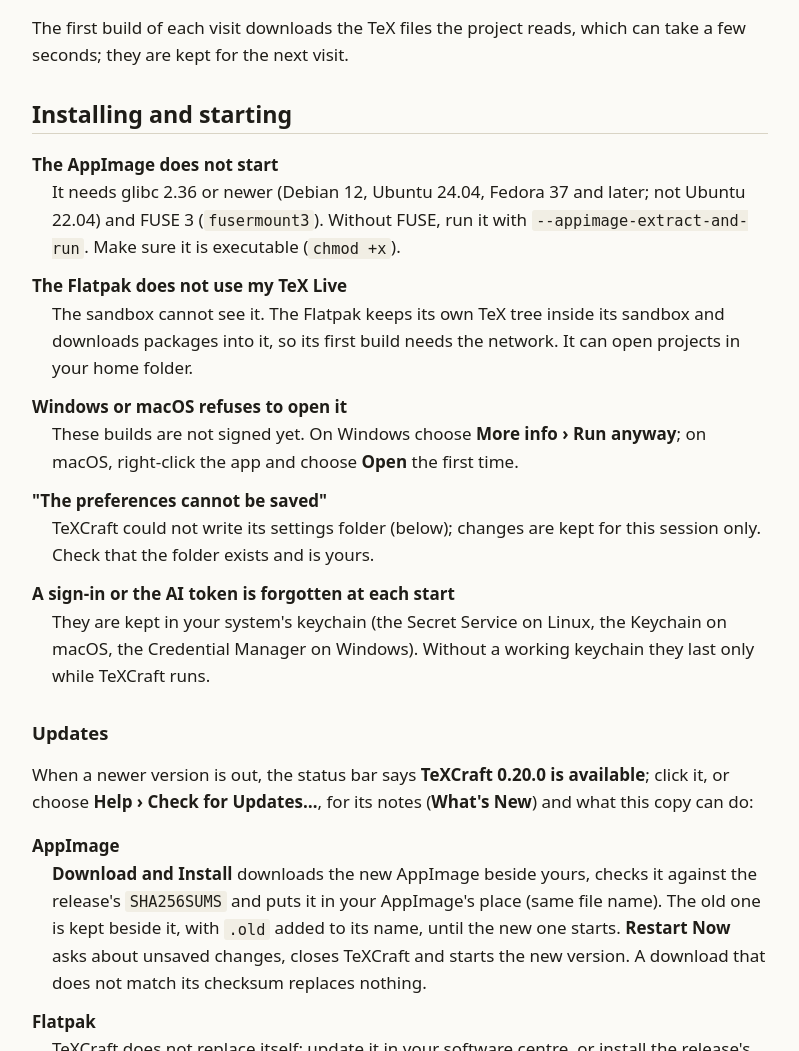
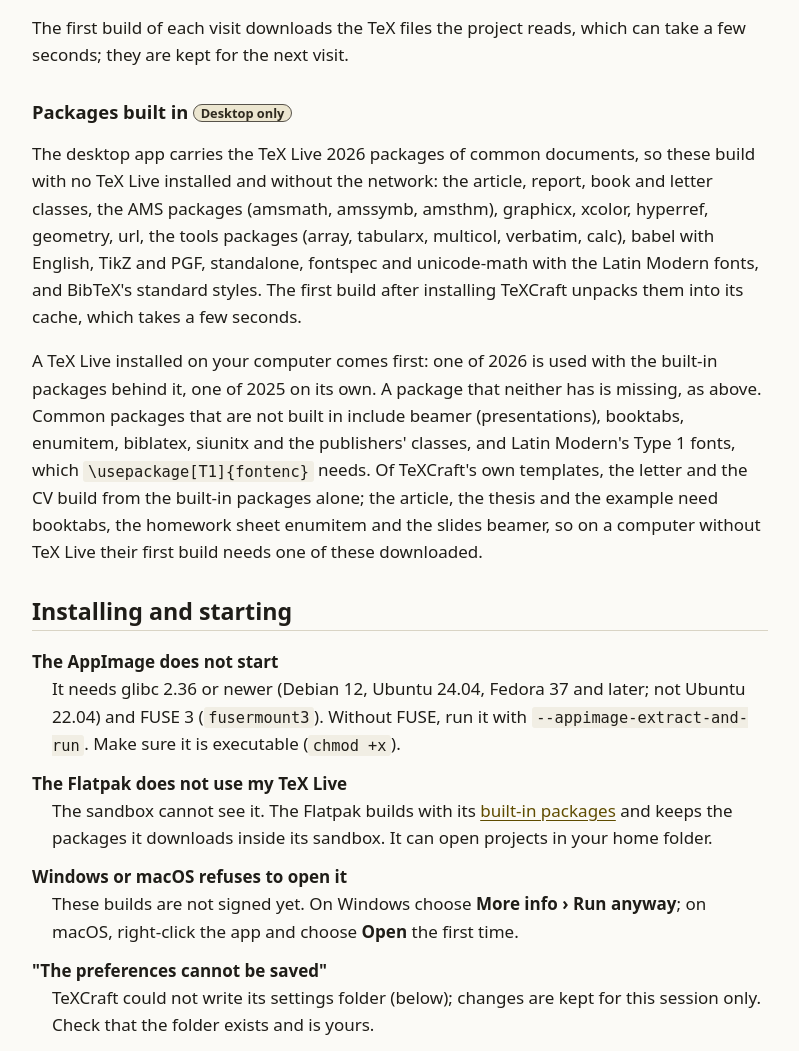
Before and after one commit to skadge/texcraft, a plain HTML site: page docs/guide/troubleshooting.html in a window 1280 px wide. Shown: the part 1812-2863 px from the top of the page, without its empty margins (376-1175 px from the left). Drawn offline with Linux system fonts and the light colour scheme.

Commit message:
Docs: TeX packages built in (W14)
README, the guide's troubleshooting (packages built in, the Flatpak),
releasing, the Flatpak manifest's comments, ATTRIBUTION and NOTICE (the
bundle's TeX Live packages and the browser tree's, with their
licences), retex-changes (2.6.0), ROADMAP W14 and a progress fragment.

Co-Authored-By: Claude Opus 5.5 <noreply@anthropic.com>

```diff
--- a/docs/guide/troubleshooting.html
+++ b/docs/guide/troubleshooting.html
@@ -69,12 +69,16 @@
       </ul>
       <p>The first build of each visit downloads the TeX files the project reads, which can take a few seconds; they are kept for the next visit.</p>
 
+      <h3 id="builtin-packages">Packages built in <span class="tag">Desktop only</span></h3>
+      <p>The desktop app carries the TeX Live 2026 packages of common documents, so these build with no TeX Live installed and without the network: the article, report, book and letter classes, the AMS packages (amsmath, amssymb, amsthm), graphicx, xcolor, hyperref, geometry, url, the tools packages (array, tabularx, multicol, verbatim, calc), babel with English, TikZ and PGF, standalone, fontspec and unicode-math with the Latin Modern fonts, and BibTeX's standard styles. The first build after installing TeXCraft unpacks them into its cache, which takes a few seconds.</p>
+      <p>A TeX Live installed on your computer comes first: one of 2026 is used with the built-in packages behind it, one of 2025 on its own. A package that neither has is missing, as above. Common packages that are not built in include beamer (presentations), booktabs, enumitem, biblatex, siunitx and the publishers' classes, and Latin Modern's Type 1 fonts, which <code>\usepackage[T1]{fontenc}</code> needs. Of TeXCraft's own templates, the letter and the CV build from the built-in packages alone; the article, the thesis and the example need booktabs, the homework sheet enumitem and the slides beamer, so on a computer without TeX Live their first build needs one of these downloaded.</p>
+
       <h2 id="install">Installing and starting</h2>
       <dl>
         <dt>The AppImage does not start</dt>
         <dd>It needs glibc 2.36 or newer (Debian 12, Ubuntu 24.04, Fedora 37 and later; not Ubuntu 22.04) and FUSE 3 (<code>fusermount3</code>). Without FUSE, run it with <code>--appimage-extract-and-run</code>. Make sure it is executable (<code>chmod +x</code>).</dd>
         <dt>The Flatpak does not use my TeX Live</dt>
-        <dd>The sandbox cannot see it. The Flatpak keeps its own TeX tree inside its sandbox and downloads packages into it, so its first build needs the network. It can open projects in your home folder.</dd>
+        <dd>The sandbox cannot see it. The Flatpak builds with its <a href="#builtin-packages">built-in packages</a> and keeps the packages it downloads inside its sandbox. It can open projects in your home folder.</dd>
         <dt>Windows or macOS refuses to open it</dt>
         <dd>These builds are not signed yet. On Windows choose <span class="ui">More info › Run anyway</span>; on macOS, right-click the app and choose <span class="ui">Open</span> the first time.</dd>
         <dt>"The preferences cannot be saved"</dt>
```
Also changed, not shown: 8 other files.
